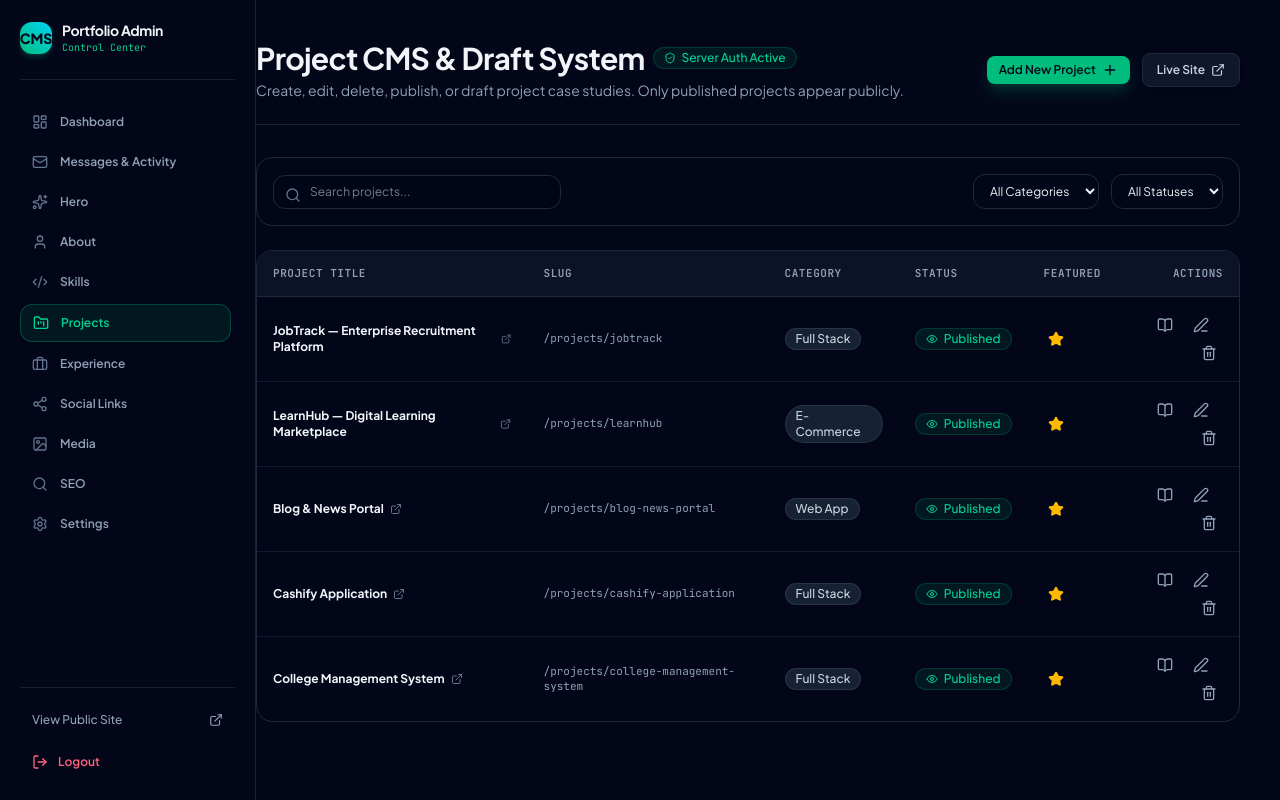
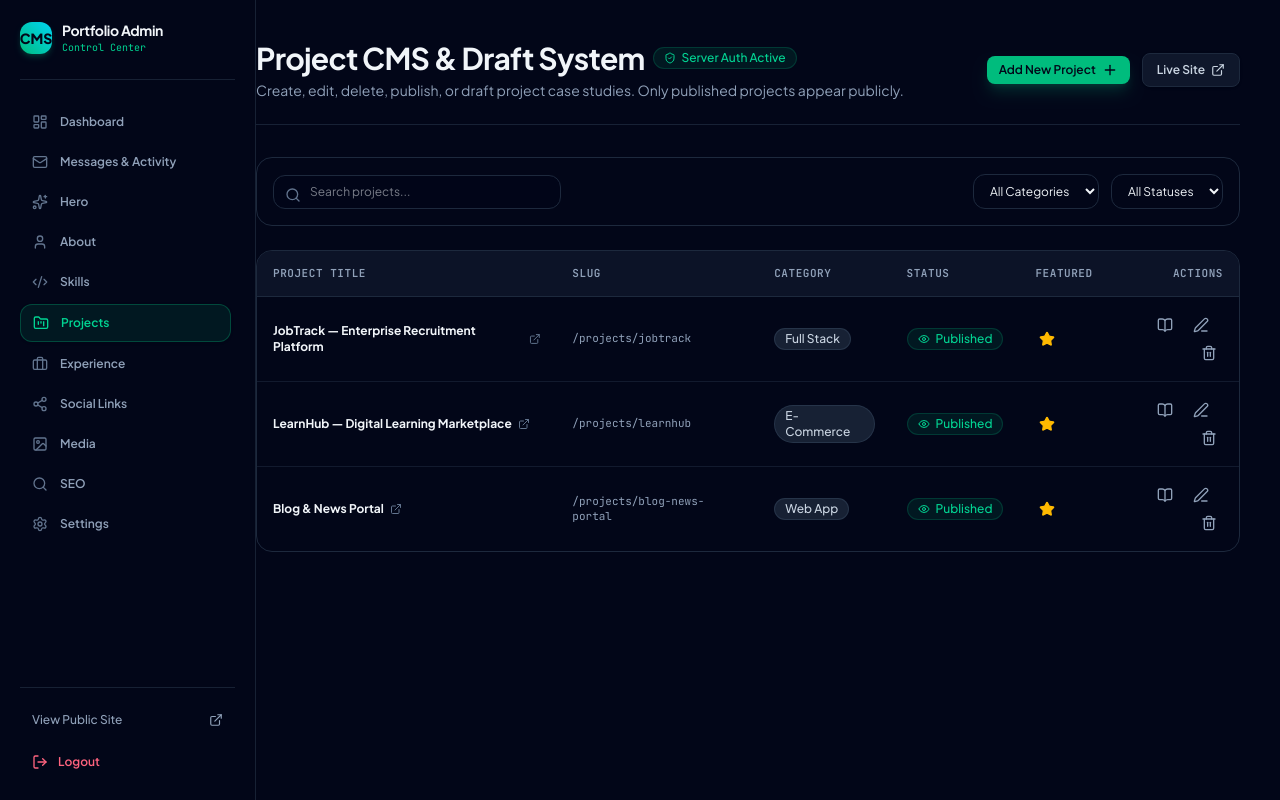
Before and after one commit to devchandra-web/Portfolio, a Next.js app: page /admin/projects in a window 1280 px wide. Built offline with nearby package versions, Linux system fonts and the light colour scheme; no server answers.

Commit message:
Keep strictly the 3 GitHub projects: jobtrack, Learnhub, Blog-News-Portal

```diff
--- a/data/projects.ts
+++ b/data/projects.ts
@@ -214,129 +214,4 @@ export const PROJECTS_DATA: Project[] = [
       githubUrl: 'https://github.com/devchandra-web/Blog-News-Portal',
     },
   },
-  {
-    slug: 'cashify-application',
-    title: 'Cashify Application',
-    subtitle: 'Product Resale Management Platform with MVC Architecture',
-    shortDescription: 'Product resale management application built with Java, JSP, Servlets, JDBC, MySQL, and Bootstrap using MVC architecture for full CRUD operations.',
-    category: 'Full Stack',
-    technologies: ['Java', 'JSP', 'Servlet', 'JDBC', 'MySQL', 'Bootstrap'],
-    featured: true,
-    image: '/images/project-cashify.svg',
-    demoUrl: 'https://github.com/devchandra-web/CashifyApplication',
-    githubUrl: 'https://github.com/devchandra-web/CashifyApplication',
-    keyFeatures: [
-      'Applied MVC Architecture for Business & Presentation Decoupling',
-      'End-to-End Product Resale Inventory CRUD Operations',
-      'JDBC MySQL Connection Management & Prepared Statement Queries',
-      'Responsive Front-End Views Built with JSP & Bootstrap Styling',
-    ],
-    caseStudy: {
-      overview: 'Cashify Application is a dedicated product resale management platform engineered using Java, Servlets, JSP, and MySQL. It applies strict MVC architectural principles to decouple business logic, data access, and presentation layers for scalable resale operations.',
-      problem: 'Managing product resale workflows (item inspection, resale pricing, listing updates, and inventory tracking) requires clear separation between HTTP presentation and database operations to avoid monolithic code and maintain data security.',
-      solution: 'Designed a clean MVC structure where Servlets handle HTTP requests and control flow, DAO classes execute optimized SQL queries via JDBC to MySQL, and dynamic JSP templates present responsive Bootstrap user interfaces.',
-      developmentProcess: [
-        'Architecture Setup: Structured project layers following standard Java EE Model-View-Controller pattern.',
-        'Database Layer: Designed relational schema for products, categories, user sessions, and transaction logs in MySQL.',
-        'Controller Development: Built Java Servlets for handling HTTP GET/POST actions (create, edit, delete, and list resale items).',
-        'Presentation Layer: Created dynamic JSP templates enhanced with Bootstrap 5 utility classes and JSTL tags.',
-        'Testing & Validation: Verified thread-safe database connections and error handling for unexpected input payloads.',
-      ],
-      features: [
-        'Complete product resale inventory management lifecycle (Create, Read, Update, Delete)',
-        'Resale pricing calculator and item condition evaluation filters',
-        'MVC architecture separating controllers (Servlets), models (JavaBeans/DAO), and views (JSP)',
-        'Prepared statement SQL queries preventing SQL injection vulnerabilities',
-        'Mobile-friendly responsive UI layout powered by Bootstrap',
-      ],
-      techStack: [
-        { name: 'Java (JDK 17/8)', role: 'Core programming language for backend business logic' },
-        { name: 'JSP & Servlets', role: 'Controller routing and dynamic HTML view rendering' },
-        { name: 'JDBC & MySQL', role: 'Relational data persistence, DAO abstraction, and SQL execution' },
-        { name: 'Bootstrap', role: 'Front-end CSS framework for responsive product management forms' },
-      ],
-      challenges: [
-        {
-          challenge: 'Managing thread-safe database connection pooling and preventing SQL injection vulnerabilities in raw JDBC queries.',
-          solution: 'Utilized PreparedStatement parameterized queries across all DAO operations and properly managed resource closing in try-with-resources statements.',
-        },
-        {
-          challenge: 'Maintaining consistent UI state across multi-step resale submission forms.',
-          solution: 'Leveraged Servlet session attributes and JSP request forwarding to preserve form state and provide inline feedback.',
-        },
-      ],
-      performanceMetrics: [
-        { label: 'Database Execution Time', value: '< 30ms', detail: 'Optimized indexed SQL queries' },
-        { label: 'Architecture Score', value: '100% MVC', detail: 'Strict layer separation' },
-        { label: 'Form Processing Speed', value: 'Instant', detail: 'Direct Servlet execution' },
-      ],
-      responsiveDesign: 'Completely responsive layout adapted for mobile phones, tablets, and desktop displays using Bootstrap grid utilities.',
-      result: 'Delivered an efficient, structured full-stack product resale application with complete CRUD functionality and robust backend architecture.',
-      liveDemoUrl: 'https://github.com/devchandra-web/CashifyApplication',
-      githubUrl: 'https://github.com/devchandra-web/CashifyApplication',
-    },
-  },
-  {
-    slug: 'college-management-system',
-    title: 'College Management System',
-    subtitle: 'Academic Administration & Role-Based Access Control Platform',
-    shortDescription: 'Full-stack enterprise educational management system built with Java, Spring Boot, Spring Security, JPA/Hibernate, MySQL, and HTML/CSS/JS/Bootstrap.',
-    category: 'Full Stack',
-    technologies: ['Java', 'Spring Boot', 'Spring Security', 'JPA / Hibernate', 'MySQL', 'HTML', 'CSS', 'JavaScript', 'Bootstrap'],
-    featured: true,
-    image: '/images/project-college.svg',
-    demoUrl: 'https://github.com/devchandra-web/CollegeManagement',
-    githubUrl: 'https://github.com/devchandra-web/CollegeManagement',
-    keyFeatures: [
-      'Comprehensive Student, Faculty, Course & Department CRUD Operations',
-      'Role-Based Access Control (Admin, Faculty, Student) via Spring Security',
-      'Spring Data JPA & Hibernate Object-Relational Database Mapping',
-      'Session Management & Encrypted User Authentication',
-    ],
-    caseStudy: {
-      overview: 'An enterprise academic administration application designed to streamline educational operations including student enrollments, faculty course assignments, department scheduling, and academic record tracking.',
-      problem: 'Educational institutions handle sensitive records across multi-tier user groups (Admins, Faculty, Students). They require strict permission boundaries, password hashing, and fast relational queries across complex domain models.',
-      solution: 'Architected a robust Spring Boot backend leveraging Spring Security for role-based URL and method security, Spring Data JPA for automated database queries, and MySQL for relational storage, coupled with an accessible Bootstrap web portal.',
-      developmentProcess: [
-        'Domain Modeling: Created normalized database schema for Students, Faculty, Courses, Departments, and User Authorities.',
-        'REST & MVC Controllers: Engineered Spring Boot REST endpoints and MVC controllers for handling academic workflows.',
-        'Spring Security Configuration: Configured SecurityFilterChain, BCryptPasswordEncoder, and custom user details service.',
-        'Data Repository Layer: Built Spring Data JPA repositories with custom JPQL queries for efficient record fetching.',
-        'Web Portal Development: Built responsive dashboards customized for Admin, Faculty, and Student view modes.',
-      ],
-      features: [
-        'Role-Based Authorization & Session Management (Admin, Faculty, Student portals)',
-        'Full CRUD management for student profiles, course registrations, and department allocations',
-        'Faculty assignment matrix and course curriculum scheduling',
-        'Encrypted authentication with BCrypt hashing and protected API routes',
-        'Responsive data tables with instant search filters and status indicators',
-      ],
-      techStack: [
-        { name: 'Java & Spring Boot', role: 'Core backend framework, dependency injection, and web services' },
-        { name: 'Spring Security', role: 'User authentication, session tracking, and role authorization' },
-        { name: 'Spring Data JPA & Hibernate', role: 'ORM mapping, repository abstractions, and MySQL integration' },
-        { name: 'MySQL', role: 'Relational database storage for users, courses, and departments' },
-        { name: 'HTML / CSS / JS / Bootstrap', role: 'Front-end web portal interface and interactive forms' },
-      ],
-      challenges: [
-        {
-          challenge: 'Enforcing strict security rules so students cannot access administrative endpoints or faculty grade entries.',
-          solution: 'Applied method-level @PreAuthorize security annotations and configured Spring Security HTTP request antMatchers for specific user roles.',
-        },
-        {
-          challenge: 'Handling cascading database operations when deleting or updating courses connected to students and faculty.',
-          solution: 'Configured JPA entity mapping cascades and soft-delete indicators to preserve historical academic records.',
-        },
-      ],
-      performanceMetrics: [
-        { label: 'Security Compliance', value: '100%', detail: 'Role-based authorization enforced' },
-        { label: 'API Query Response', value: '< 45ms', detail: 'Spring Data JPA cached queries' },
-        { label: 'Data Integrity', value: 'ACID Compliant', detail: 'Transactional MySQL storage' },
-      ],
-      responsiveDesign: 'Tailored responsive interface that scales seamlessly from administrative desktop monitors down to mobile viewports.',
-      result: 'Successfully built a feature-rich, highly secure college management web system supporting complex multi-role workflows.',
-      liveDemoUrl: 'https://github.com/devchandra-web/CollegeManagement',
-      githubUrl: 'https://github.com/devchandra-web/CollegeManagement',
-    },
-  },
 ];
```
